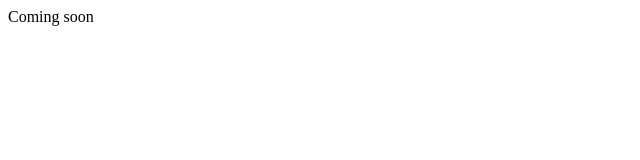
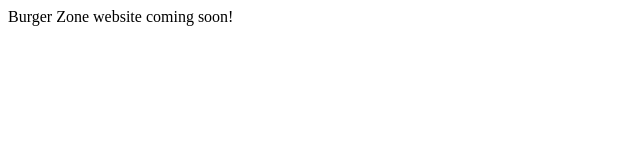
Before and after one commit to shanfinnegan/bz, a plain HTML site: page index.html in a window 1280 px wide. Shown: the whole page, without its empty margins (0-640 px from the left). Drawn offline with Linux system fonts and the light colour scheme.

Commit message:
New coming soon text

```diff
--- a/index.html
+++ b/index.html
@@ -1 +1 @@
-<p>Coming soon</p>
+<p>Burger Zone website coming soon!</p>
```
Also changed, not shown: 1 other file.
